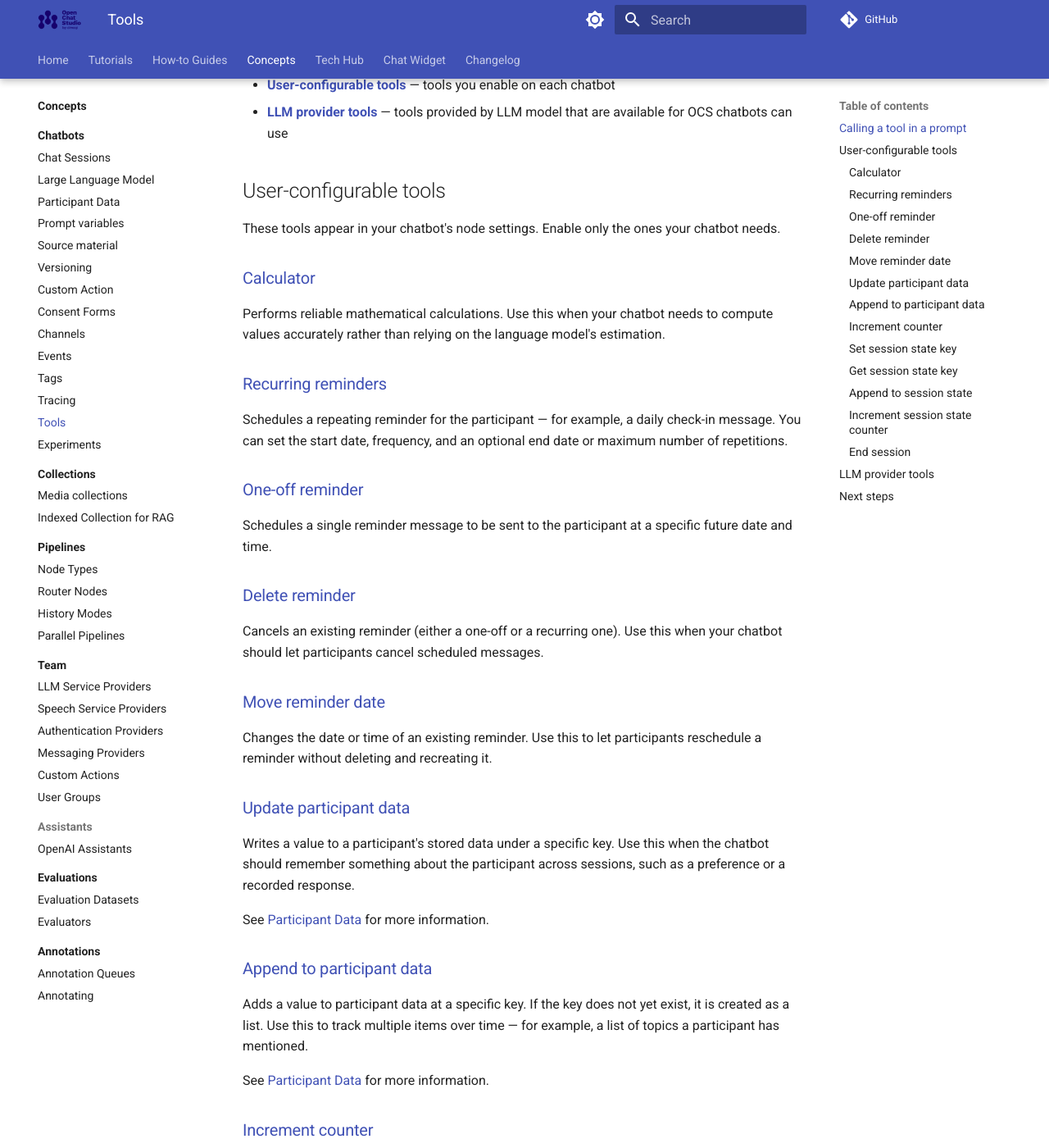
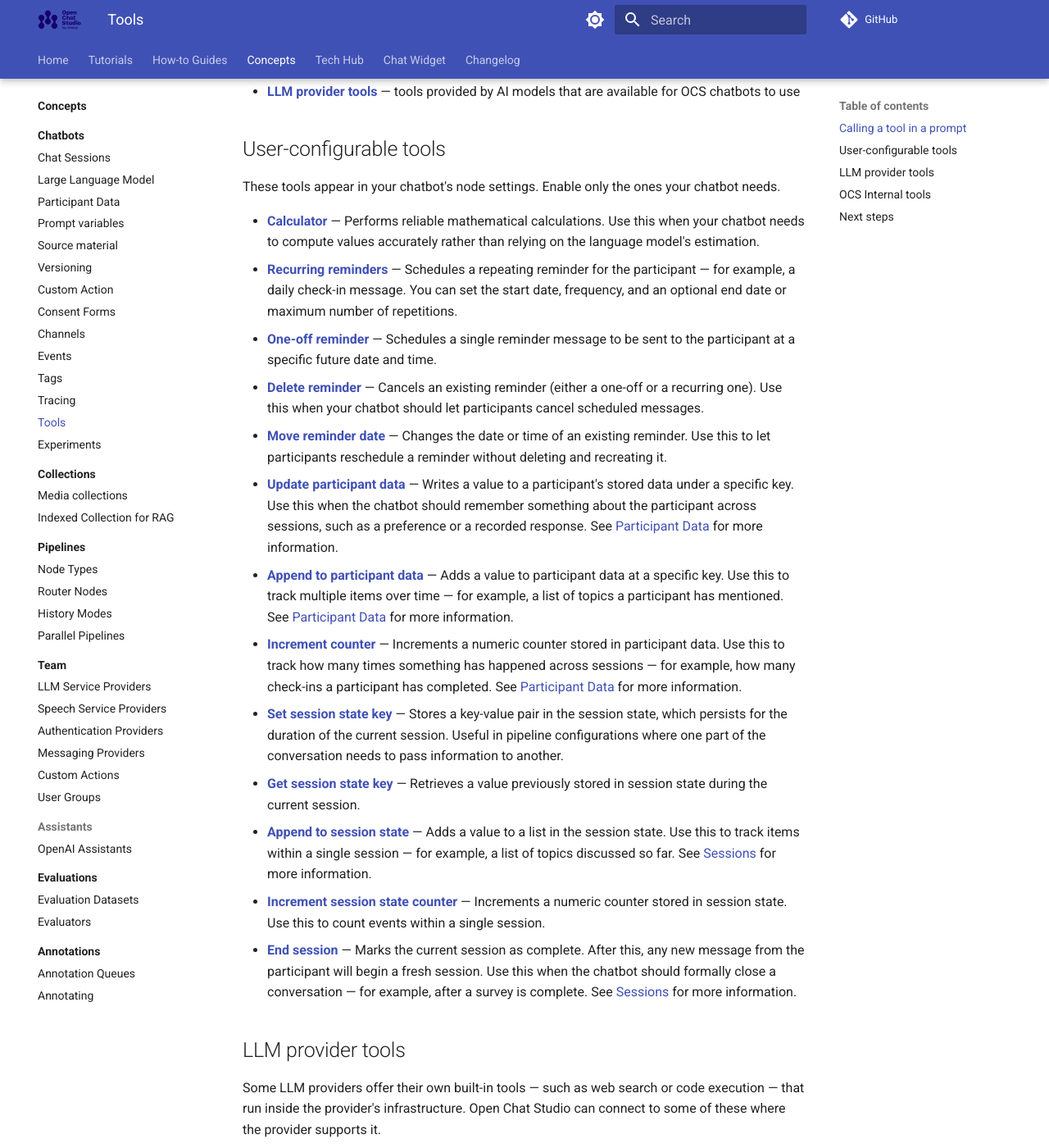
Before and after one commit to dimagi/open-chat-studio-docs, an MkDocs documentation site: the page built from docs/concepts/tools/index.md, in a window 1280 px wide and 1400 px high, scrolled down 765 px. Shown: the whole window at 82% size. Built offline with MkDocs 1.6.1 and Material for MkDocs 9.7.7, drawn with Linux system fonts in a browser that asks for light colours; a script that is not in the unit is left out; comment, search, counter and statistics services are not loaded; some of the changed text lies outside the part shown.

Commit message:
Review  Fixes. Added "Tools" to main Concepts pg. Internal tools section back on Concepts/tools page.

```diff
--- a/docs/concepts/tools/index.md
+++ b/docs/concepts/tools/index.md
@@ -14,78 +14,31 @@ Once a tool is enabled, the AI will use it when it judges it to be appropriate.
 
 > When the participant asks to be reminded about something, use the `recurring-reminder` tool to schedule it.
 
-Each tool has a specific name. Click any tool heading below to see its name and full argument details.
+Each tool name below links to its full argument details in the [Tools Reference](../../tech-hub/tools.md).
 
 Tools in Open Chat Studio fall into two categories:
 
 - **[User-configurable tools](#user-configurable-tools)** — tools you enable on each chatbot
-- **[LLM provider tools](#llm-provider-tools)** — tools provided by LLM model that are available for OCS chatbots can use
+- **[LLM provider tools](#llm-provider-tools)** — tools provided by AI models that are available for OCS chatbots to use
 
 ## User-configurable tools
 
 These tools appear in your chatbot's node settings. Enable only the ones your chatbot needs.
 
-### [Calculator](../../tech-hub/tools.md#calculator)
+- **[Calculator](../../tech-hub/tools.md#calculator)** — Performs reliable mathematical calculations. Use this when your chatbot needs to compute values accurately rather than relying on the language model's estimation.
+- **[Recurring reminders](../../tech-hub/tools.md#recurring-reminders)** — Schedules a repeating reminder for the participant — for example, a daily check-in message. You can set the start date, frequency, and an optional end date or maximum number of repetitions.
+- **[One-off reminder](../../tech-hub/tools.md#one-off-reminder)** — Schedules a single reminder message to be sent to the participant at a specific future date and time.
+- **[Delete reminder](../../tech-hub/tools.md#delete-reminder)** — Cancels an existing reminder (either a one-off or a recurring one). Use this when your chatbot should let participants cancel scheduled messages.
+- **[Move reminder date](../../tech-hub/tools.md#move-reminder-date)** — Changes the date or time of an existing reminder. Use this to let participants reschedule a reminder without deleting and recreating it.
+- **[Update participant data](../../tech-hub/tools.md#update-participant-data)** — Writes a value to a participant's stored data under a specific key. Use this when the chatbot should remember something about the participant across sessions, such as a preference or a recorded response. See [Participant Data](../participant_data.md) for more information.
+- **[Append to participant data](../../tech-hub/tools.md#append-to-participant-data)** — Adds a value to participant data at a specific key. Use this to track multiple items over time — for example, a list of topics a participant has mentioned. See [Participant Data](../participant_data.md) for more information.
+- **[Increment counter](../../tech-hub/tools.md#increment-counter)** — Increments a numeric counter stored in participant data. Use this to track how many times something has happened across sessions — for example, how many check-ins a participant has completed. See [Participant Data](../participant_data.md) for more information.
+- **[Set session state key](../../tech-hub/tools.md#set-session-state-key)** — Stores a key-value pair in the session state, which persists for the duration of the current session. Useful in pipeline configurations where one part of the conversation needs to pass information to another.
+- **[Get session state key](../../tech-hub/tools.md#get-session-state-key)** — Retrieves a value previously stored in session state during the current session.
+- **[Append to session state](../../tech-hub/tools.md#append-to-session-state)** — Adds a value to a list in the session state. Use this to track items within a single session — for example, a list of topics discussed so far. See [Sessions](../sessions.md) for more information.
+- **[Increment session state counter](../../tech-hub/tools.md#increment-session-state-counter)** — Increments a numeric counter stored in session state. Use this to count events within a single session.
+- **[End session](../../tech-hub/tools.md#end-session)** — Marks the current session as complete. After this, any new message from the participant will begin a fresh session. Use this when the chatbot should formally close a conversation — for example, after a survey is complete. See [Sessions](../sessions.md) for more information.
 
-Performs reliable mathematical calculations. Use this when your chatbot needs to compute values accurately rather than relying on the language model's estimation.
-
-### [Recurring reminders](../../tech-hub/tools.md#recurring-reminders)
-
-Schedules a repeating reminder for the participant — for example, a daily check-in message. You can set the start date, frequency, and an optional end date or maximum number of repetitions.
-
-### [One-off reminder](../../tech-hub/tools.md#one-off-reminder)
-
-Schedules a single reminder message to be sent to the participant at a specific future date and time.
-
-### [Delete reminder](../../tech-hub/tools.md#delete-reminder)
-
-Cancels an existing reminder (either a one-off or a recurring one). Use this when your chatbot should let participants cancel scheduled messages.
-
-### [Move reminder date](../../tech-hub/tools.md#move-reminder-date)
-
-Changes the date or time of an existing reminder. Use this to let participants reschedule a reminder without deleting and recreating it.
-
-### [Update participant data](../../tech-hub/tools.md#update-participant-data)
-
-Writes a value to a participant's stored data under a specific key. Use this when the chatbot should remember something about the participant across sessions, such as a preference or a recorded response.
-
-See [Participant Data](../participant_data.md) for more information.
-
-### [Append to participant data](../../tech-hub/tools.md#append-to-participant-data)
-
-Adds a value to participant data at a specific key. If the key does not yet exist, it is created as a list. Use this to track multiple items over time — for example, a list of topics a participant has mentioned.
-
-See [Participant Data](../participant_data.md) for more information.
-
-### [Increment counter](../../tech-hub/tools.md#increment-counter)
-
-Increments a numeric counter stored in participant data. Use this to track how many times something has happened across sessions — for example, how many check-ins a participant has completed.
-
-See [Participant Data](../participant_data.md) for more information.
-
-### [Set session state key](../../tech-hub/tools.md#set-session-state-key)
-
-Stores a key-value pair in the session state, which persists for the duration of the current session. Useful in pipeline configurations where one part of the conversation needs to pass information to another.
-
-### [Get session state key](../../tech-hub/tools.md#get-session-state-key)
-
-Retrieves a value previously stored in session state during the current session.
-
-### [Append to session state](../../tech-hub/tools.md#append-to-session-state)
-
-Adds a value to a list in the session state at a specific key. Use this to track items within a single session — for example, a list of topics discussed so far.
-
-See [Sessions](../sessions.md) for more information.
-
-### [Increment session state counter](../../tech-hub/tools.md#increment-session-state-counter)
-
-Increments a numeric counter stored in session state. Use this to count events within a single session.
-
-### [End session](../../tech-hub/tools.md#end-session)
-
-Marks the current session as complete. After this, any new message from the participant will begin a fresh session. Use this when the chatbot should formally close a conversation — for example, after a survey is complete.
-
-See [Sessions](../sessions.md) for more information.
 
 ## LLM provider tools
 
@@ -93,6 +46,10 @@ Some LLM providers offer their own built-in tools — such as web search or code
 
 Support varies by provider. The full list of provider tools and their current support status is in the [Tools Reference](../../tech-hub/tools.md#llm-provider-tools).
 
+## OCS Internal tools
+
+Open Chat Studio also manages a small set of internal tools automatically - `Attach media` and `File Search`. See the [Tools Reference](../../tech-hub/tools.md#internal-tools) for details.
+
 ## Next steps
 
 - To see full argument details for each user-configurable tool, see the [Tools Reference](../../tech-hub/tools.md).
```
Also changed, not shown: docs/concepts/index.md (+3 -0 lines), docs/tech-hub/index.md (+1 -1 lines).
